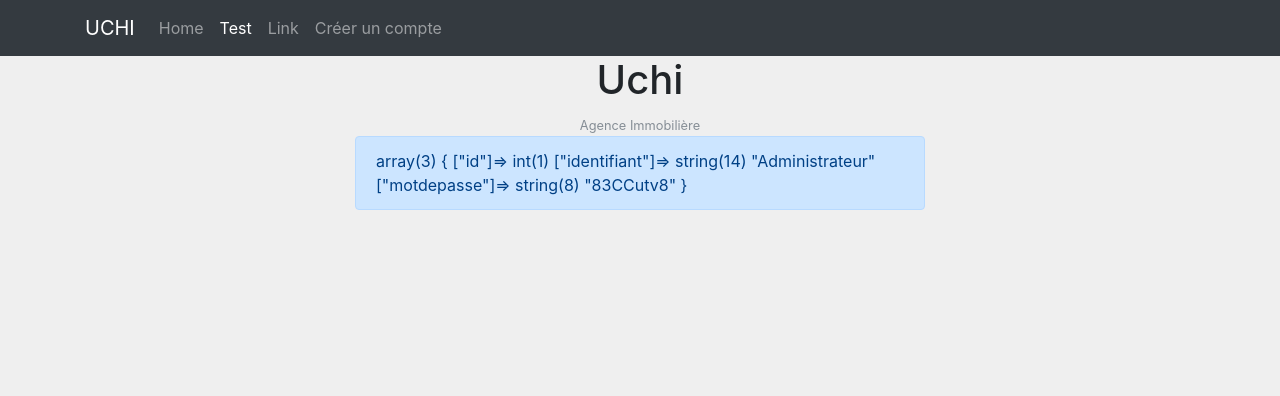
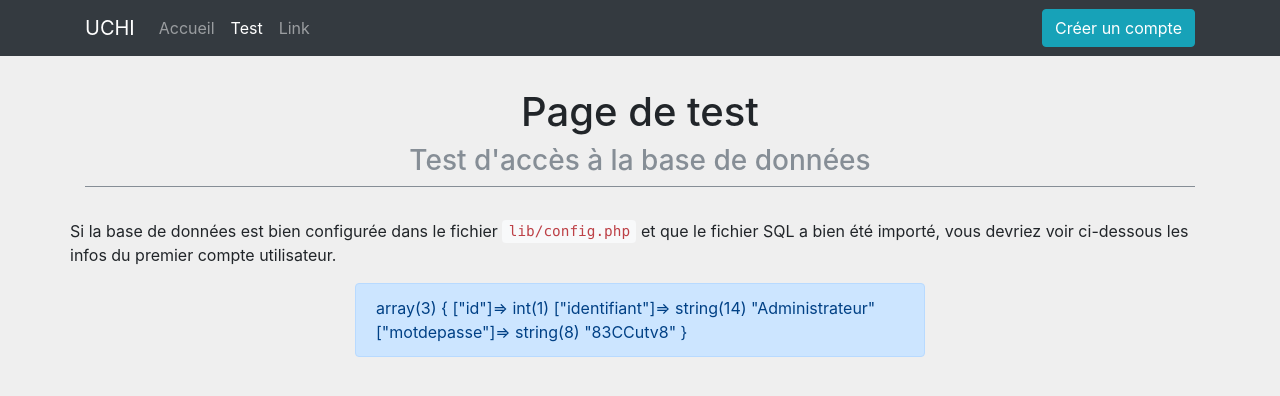
Before and after one commit to PichTic/Ue219-Groupe1, a PHP site: page /test.php in a window 1280 px wide. Shown: the top 396 px of the page. Run offline with PHP 8.4, Linux system fonts and the light colour scheme; data comes from the database, SQL or seed files in the repository.

Commit message:
Lire le README.md -- Refactoring & added comments & improved errors messages

```diff
--- a/css/custom.css
+++ b/css/custom.css
@@ -1,9 +1,26 @@
+/**__________________________________________________________________________
+ * Composants globaux des page
+ *
+ */
 body {
   padding-bottom: 40px;
   background-color: #efefef;
 }
 
+#main {
+  margin-top: 2rem;
+}
+#title {
+  margin-bottom: 2em;
+}
 
+
+
+
+/**__________________________________________________________________________
+ * Formulaires de connexion et création de compte
+ *
+ */
 .form-signin {
   max-width: 330px;
   padding: 15px;
--- a/lib/db.php
+++ b/lib/db.php
@@ -1,11 +1,9 @@
 <?php
 
-require_once 'config.php';
-
 /**
- * Methode trouvé sur PHP7 Avancé Edition Eyrolles p.436.
+ * Ouvre la connexion à la base de données.
  *
- * @param array $db
+ * @param array $db Configuration de la base de données
  *
  * @return PDO
  */
@@ -29,7 +27,7 @@ function connect($db)
 }
 
 /**
- * déconnexion.
+ * Fin de connexion à la base de données.
  *
  * @param PDO $connect
  */
@@ -39,30 +37,33 @@ function deconnect($connect)
 }
 
 /**
- * Cherche si un utilisateur avec ce couple login/pwd existe.
+ * Cherche si un utilisateur le couple login/pwd existe.
+ *  - Si l'user existe, on retourne ses données sur $data[0]
+ *  - si l'user n'existe pas, $data est un array vide.
  *
- * @param array  $db
- * @param string $login
- * @param string $password
+ * @param array  $db       Array de configuration (laisser $db)
+ * @param string $login    Identifiant de l'user
+ * @param string $password Mot de passe de l'user
  *
  * @return array
  */
 function user_exists($db, $login, $password)
 {
-    //requête SQL
+    // La requête SQL : chercher un user avec un identifant X ET un mot de passe Y ?
     $sql = 'SELECT * FROM `clients` WHERE `identifiant` = :login AND `motdepasse` = :password';
     //connexion à la bd
     $connect = connect($db);
-    //préparation de la requête
+    // préparation de la requête
     $query = $connect->prepare($sql);
-    //Ajout des entrées de '$tempData' à la place des ':login' & ':password' + exécute
+    // substitution des entrées de $login et $mdp à la place des ':login' & ':password'
+    // et exécute la requête
     $query->execute([
         'login'    => $login,
         'password' => $password,
     ]);
-    //récupération des données
+    // récupération des données
     $data = $query->fetchAll();
-    //deconnexion
+    // deconnexion
     deconnect($connect);
 
     return $data;
@@ -70,45 +71,50 @@ function user_exists($db, $login, $password)
 
 /**
  * Chercher un user par son login.
+ *  - Si l'user existe, on retourne ses données sur $data[0]
+ *  - si l'user n'existe pas, $data est un array vide.
  *
- * @param array  $db
- * @param string $login
+ * @param array  $db    Array de configuration (laisser $db)
+ * @param string $login Identifiant de l'user
  *
  * @return array
  */
 function user_by_login($db, $login)
 {
-    //requête SQL
+    // La requête SQL : chercher un user avec un identifant X ?
     $sql = 'SELECT * FROM `clients` WHERE `identifiant` = :login';
-    //connexion à la bd
+    // connexion à la bd
     $connect = connect($db);
-    //préparation de la requête
+    // préparation de la requête
     $query = $connect->prepare($sql);
-    //Ajout des entrées de '$tempData' à la place ':login' + exécute
+    // substitution de l'entrées de $login  à la place de ':login'
+    // et exécute la requête
     $query->execute([
         'login' => $login,
     ]);
-    //récupération des données
+    // récupération des données
     $data = $query->fetchAll();
-    //deconnexion
+    // deconnexion
     deconnect($connect);
 
     return $data;
 }
 
 /**
- * Undocumented function.
+ * Créer un nouvel utilisateur en base de données.
+ *  - S'il est créé : retourne l'id de la base de données
+ *  - S'il n'est pas créé retourne FALSE.
  *
- * @param [type] $db
- * @param [type] $login
- * @param [type] $password
+ * @param array  $db       Array de configuration (laisser $db)
+ * @param string $login    Identifiant de l'user
+ * @param string $password Mot de passe de l'user
  *
  * @return string|bool
  */
 function user_create($db, $login, $password)
 {
     $sql = 'INSERT INTO `clients` (`identifiant`, `motdepasse`) VALUES (:login, :password)';
-    $newId = false;
+    $user_id = false;
 
     $connect = connect($db);
     $query = $connect->prepare($sql);
@@ -117,11 +123,12 @@ function user_create($db, $login, $password)
         'password' => $password,
     ]);
 
+    // si la création s'est passée, on récupère le nouvel id
     if ($created) {
-        $newId = $connect->lastInsertId();
+        $user_id = $connect->lastInsertId();
     }
 
     deconnect($connect);
 
-    return $newId;
+    return $user_id;
 }
--- a/lib/form.php
+++ b/lib/form.php
@@ -1,20 +1,30 @@
 <?php
+
 /**
- * Vars
+ * Variables
+ * ---------
  * $hasErrors = un array de $name des inputs invalides
- * $tempData = un array des données temporaires du form.
+ * $tempData = un array des données temporaires du form, référencé par le nom de l'input :
+ *  - s'il y a une erreur : le message d'erreur
+ *  - sinon la valeur du champ.
  */
 $hasErrors = [];
 $tempData = [];
 
 /**
- * Functions de contrôle du formulaire reprises de la semaine 3 et modifiées pour cette semaine.
- * En particulier, le retour des fonctions 'check_X' qui renvoient un Booléen.
+ * Functions de contrôle des champs.
+ * ---------------------------------
+ * La fonction check_field() permet de lancer la vérification supplémentaire après
+ * celle effectuée en premier par filter_input_array(), car elle peut être
+ * insuffisante. Les champs sont vérifiés en fonction de leur nom (name de l'input)
+ * et de leur valeur.
  *
- * - Si les fonctions renvoient 'TRUE', je peux initialiser ma session avec les données de
- * '$tempData',
- * - Si au moins une des fonctions renvoient 'FALSE', je récupère le '$name' de l'input et
- * je renseigne '$hasErrors' afin d'en informer l'utilisateur.
+ * Les autres fonction check_XXX s'occupent de chaque vérification. Chacune renvoie
+ * un booléen :
+ *  - Si les fonctions renvoient 'TRUE', la vérification est OK et on peut continuer
+ * le traitement du formulaire.
+ *  - Si au moins une des fonctions renvoie 'FALSE', je récupère le '$name' de l'input
+ * en erreur et je renseigne '$hasErrors'.
  */
 
 /**
@@ -141,7 +151,7 @@ function check_login($name, $value)
 {
     $value = trim($value);
 
-    if (! is_null($value) && false != $value && strlen($value) > 0) {
+    if (! is_null($value) && false != $value && strlen($value) > 3) {
         return true;
     }
 
@@ -188,6 +198,18 @@ function check_password_confirm($name, $value, $option)
 }
 
 /**
+ * Feedbacks des erreurs
+ * ---------------------
+ * Si une erreur est détectée via check_field() (au moins un FALSE), il faut
+ * généré le feedback de l'erreur.
+ *  - La fonction errorMsg() permet de créer un feedback sur la base du nom du
+ * champ (name de l'input). On a 2 arrays ($messages et $inputs) qui servent
+ * de "dictionnaire" afin de pouvoir avoir un message compréhensible.
+ *  - La fonction get_errors() permet de boucler sur la variable $hasErrors
+ * afin de concaténer les messages d'erreurs en une seule chaîne de caractères.
+ */
+
+/**
  * Retourne un feedback sur un champ invalide.
  *
  * @param string $name
@@ -196,7 +218,19 @@ function check_password_confirm($name, $value, $option)
  */
 function errorMsg($name)
 {
-    return "<p>Le champ <em>{$name}</em> est invalide</p>";
+    $messages = [
+        'login'            => "l'identifiant doit avoir au moins 3 caractères",
+        'password'         => 'le mot de passe doit avoir au moins 8 caractères',
+        'password_confirm' => 'les deux mots de passe ne sont pas identiques',
+    ];
+
+    $inputs = [
+        'login'            => 'identifiant',
+        'password'         => 'mot de passe',
+        'password_confirm' => 'confirmation du mot de passe',
+    ];
+
+    return "<p>Le champ <strong>{$inputs[$name]}</strong> est invalide : {$messages[$name]}.</p>";
 }
 
 /**
@@ -217,18 +251,53 @@ function get_errors($hasErrors, $messages)
 }
 
 /**
- * Configuration des filtres à appliquer aux champs du formulaire.
+ * Configuration des filtres
+ * -------------------------
+ * La première vérification des champs de formulaire se fait par les
+ * filtres PHP. Ici on définit les filtres spécifiques par formulaires.
+ *  - $filter_login contient les filtres pour le form d'identification
+ *  - $filter_register contient les filtres pour le form de création de
+ * compte.
+ *
+ * On n'encode pas les caractères spéciaux des identifiants et mot de passe.
+ * On y appliquera donc juste un filtre personnalisé 'sanitize_string' qui ôte
+ * les espaces aux extrémités d'une string (trim) et les balises HTML (strip_tags).
  */
 
- //tableau des filtres pour vue/login.php
+/**
+ * Nettoie une chaîne de caractère.
+ *
+ * @param [type] $value
+ */
+function sanitize_string($value)
+{
+    return trim(strip_tags($value));
+}
+
+ //tableau des filtres pour vues/login.php
 $filter_login = [
-    'login'    => FILTER_SANITIZE_STRING,
-    'password' => FILTER_SANITIZE_STRING,
+    'login' => [
+        'filter'  => FILTER_CALLBACK,
+        'options' => 'sanitize_string',
+    ],
+    'password' => [
+        'filter'  => FILTER_CALLBACK,
+        'options' => 'sanitize_string',
+    ],
 ];
 
 //tableau des filtres pour register.php
 $filter_register = [
-  'login'            => FILTER_SANITIZE_STRING,
-  'password'         => FILTER_SANITIZE_STRING,
-  'password_confirm' => FILTER_SANITIZE_STRING,
+  'login' => [
+        'filter'  => FILTER_CALLBACK,
+        'options' => 'sanitize_string',
+    ],
+  'password' => [
+        'filter'  => FILTER_CALLBACK,
+        'options' => 'sanitize_string',
+    ],
+  'password_confirm' => [
+        'filter'  => FILTER_CALLBACK,
+        'options' => 'sanitize_string',
+    ],
 ];
--- a/lib/includes.php
+++ b/lib/includes.php
@@ -1,8 +1,18 @@
 <?php
+/**
+ * Fichier qui centralise les inclusions de librairies de code
+ * et traitement. Cela évite de devoir appeler à chaque fois
+ * tous ces fichiers dans une page.
+ */
 
+// inclusion des données de configuration de la base de données
+require_once 'config.php';
+
+// librairies de fonctions
 require_once 'db.php';
 require_once 'form.php';
 require_once 'utils.php';
 
+// traitement des formulaires
 require_once 'form.login.php';
 require_once 'form.register.php';
--- a/lib/utils.php
+++ b/lib/utils.php
@@ -1,17 +1,18 @@
 <?php
 
-
 /**
- * la page est-elle la page affichée ?
- * Si oui, renvoie la classe CSS pour le montrer
- * dans la nav.
+ * La page est-elle celle affichée ?
+ * Si oui, renvoie la classe CSS active
+ * pour le montrer dans la nav.
  *
- * @param string $page
+ * @param string $page Nom de la page sans ".php"
  *
  * @return string
  */
 function is_page_active($page)
 {
+    // récupère le nom de la page depuis $_SERVER
+    // et ôte l'extension ".php" du nom.
     $url = basename($_SERVER['REQUEST_URI'], '.php');
 
     if ($url === $page) {
@@ -36,15 +37,17 @@ function is_auth()
 }
 
 /**
- * Déconnecte un utilisateu et le redirige.
+ * Déconnecte un utilisateur et le redirige.
  *
- * @param string $page
+ * @param string $page Page vers laquelle rediriger (default = 'index.php')
  */
 function logout($page = 'index.php')
 {
     if (array_key_exists('client', $_SESSION)) {
         session_unset();
         session_destroy();
+        // on restart la session après déconnexion afin d'avoir
+        // un message de feedback après la redirection
         session_start();
         add_flash('Vous êtes déconnecté(e) !');
     }
@@ -56,11 +59,16 @@ function logout($page = 'index.php')
 /**
  * Ajoute un message de feedback en session, à l'index $key.
  *
- * @param string $message
- * @param string $key
+ * @param string $message Message text ou HTML
+ * @param string $key     Clé par défaut 'flash'
+ *
+ * @return bool
  */
 function add_flash($message, $key = 'flash')
 {
+    // on s'assure que la clé de stockage
+    // ne va pas écraser les données en session
+    // de l'utilisateur connecté
     if ('client' !== $key) {
         $_SESSION[$key] = $message;
 
@@ -72,9 +80,14 @@ function add_flash($message, $key = 'flash')
 
 /**
  * Affiche un feedback stocké en session.
+ * On s'appuie, pour la présentation, sur les alert de
+ * Bootstrap : success, danger, info, primary, secondary, warning...
+ * cf. http://getbootstrap.com/docs/4.0/components/alerts/.
  *
- * @param string $style
- * @param string $key
+ * @param string $style Classe CSS à appliquer au message (default : 'success')
+ * @param string $key   Clé de stockage du message en session
+ *
+ * @return string
  */
 function flash($style = 'success', $key = 'flash')
 {
@@ -89,18 +102,22 @@ function flash($style = 'success', $key = 'flash')
 }
 
 /**
- * Si l'user n'est pas connecté on le redirige.
+ * Gardien des pages accessibles uniquement par un user connecté.
+ * Si l'user n'est pas connecté on le redirige vers
+ * l'index avec un message d'erreur.
  */
 function auth_only()
 {
     if (! array_key_exists('client', $_SESSION)) {
+        add_flash("Vous n'êtes pas autorisé(e) à aller sur cette page !", 'auth_only');
         header('Location: index.php');
         exit;
     }
 }
 
-/**
- * Si l'user est conneté, on le redirige.
+/*
+ * Gardien des pages accessibles uniquement par un user non connecté.
+ * Si l'user est pas connecté on le redirige vers l'index.
  */
 function guest_only()
 {
@@ -111,7 +128,9 @@ function guest_only()
 }
 
 /**
- * var_dump des variables et arrête l'exécution.
+ * Utilitaire pour le débug
+ * var_dump des variables et arrête l'exécution du script en cours.
+ * dd car "dump and die".
  *
  * @param mixed ...$args
  */
@@ -125,7 +144,9 @@ function dd(...$args)
 }
 
 /**
- * var_dump des variables et poursuit l'exécution.
+ * Utilitaire pour le débug
+ * var_dump des variables et poursuit l'exécution du script en cours.
+ * vd car "variable dump".
  *
  * @param mixed ...$args
  */
--- a/test.php
+++ b/test.php
@@ -12,12 +12,13 @@ require_once 'lib/includes.php';
     <?php
     include 'vues/nav.php';
     ?>
-    <div class="container">
-        <div class="text-center">
-            <h1>Uchi</h1>
-            <small class="text-muted">Agence Immobilière</small>
+    <div id="main" class="container">
+        <div id="title" class="text-center border border-secondary border-left-0 border-right-0 border-top-0">
+            <h1>Page de test</h1>
+            <h2 class="text-muted h3">Test d'accès à la base de données</h2>
         </div>
         <div class="row">
+            <p>Si la base de données est bien configurée dans le fichier <code>lib/config.php</code> et que le fichier SQL a bien été importé, vous devriez voir ci-dessous les infos du premier compte utilisateur.</p>
             <div class="col-lg-6 offset-lg-3 col-md-10 offset-md-1 alert alert-primary">
             <?php
             // j'initialise la connexion à la base de données
@@ -27,7 +28,7 @@ require_once 'lib/includes.php';
             $sql = 'select * from clients';
             $clients = $connect->query($sql);
             // j'afficher le résultat en mode débug avec un var_dump()
-            var_dump($clients->fetch());
+            vd($clients->fetch());
 
             // je me déconnecte de la base de données
             deconnect($connect);
--- a/vues/login.php
+++ b/vues/login.php
@@ -1,12 +1,14 @@
 <?php
+// si l'user est déjà connecté, inutile d'afficher le form de connexion
 if (! is_auth()) :
+    // affiche des éventuelles erreurs du formulaire de connexion
     flash('danger', 'error_connexion');
 ?>
 <form class="form-signin" method="POST" action="">
-    <h2 class="form-signin-heading">Identifiez-vous</h2>
+    <h2 class="form-signin-heading h4 text-center">Identifiez-vous</h2>
 
     <label for="login" class="sr-only">Identifiant</label>
-    <input name="login" type="text" id="login" class="form-control" placeholder="Identifiant" autofocus>
+    <input name="login" type="text" id="login" class="form-control" placeholder="Identifiant">
 
     <label for="password" class="sr-only">Mot de passe</label>
     <input name="password" type="password" id="password" class="form-control" placeholder="Mot de passe">
--- a/vues/nav.php
+++ b/vues/nav.php
@@ -1,13 +1,15 @@
 <nav class="navbar navbar-expand-lg navbar-dark bg-dark">
     <div class="container">
         <a class="navbar-brand" href="./index.php">UCHI</a>
+        <!-- Bouton de la nav en responsive  -->
         <button class="navbar-toggler" type="button" data-toggle="collapse" data-target="#navbarText" aria-controls="navbarText" aria-expanded="false" aria-label="Toggle navigation">
             <span class="navbar-toggler-icon"></span>
         </button>
         <div class="collapse navbar-collapse" id="navbarText">
+            <!--  items de navigation (sur la gauche) -->
             <ul class="navbar-nav mr-auto">
                 <li class="nav-item">
-                    <a class="nav-link <?php  is_page_active('index'); ?>" href="./index.php">Home</a>
+                    <a class="nav-link <?php  is_page_active('index'); ?>" href="./index.php">Accueil</a>
                 </li>
                 <li class="nav-item">
                     <a class="nav-link <?php  is_page_active('test'); ?>" href="./test.php">Test</a>
@@ -15,17 +17,25 @@
                 <li class="nav-item">
                     <a class="nav-link" href="#">Link</a>
                 </li>
+            </ul>
+            <!--  items de navigation spécifiques (sur la droite) -->
+            <ul class="nav navbar-nav flex-row justify-content-between ml-auto">
                 <?php
+                // si l'user est connecté
                 if (is_auth()) :
                 ?>
                 <li class="nav-item">
-                    <a class="nav-link" href="./logout.php">Déconnexion</a>
+                    <a class="nav-link <?php  is_page_active('parametres'); ?>" href="./parametres.php">Mon profil</a>
+                </li>
+                <li class="nav-item">
+                    <a class="btn btn-outline-danger" href="./logout.php">Déconnexion</a>
                 </li>
                 <?php
                 else :
+                // si l'user n'est pas connecté
                 ?>
                 <li class="nav-item">
-                    <a class="nav-link <?php  is_page_active('register'); ?>" href="./register.php">Créer un compte</a>
+                    <a class="btn btn-info <?php  is_page_active('register'); ?>" href="./register.php">Créer un compte</a>
                 </li>
                 <?php
                 endif;
```
Also changed, not shown: index.php (+15 -7 lines), register.php (+8 -6 lines), README.md, lib/.htaccess (added), sql/.htaccess (added).
